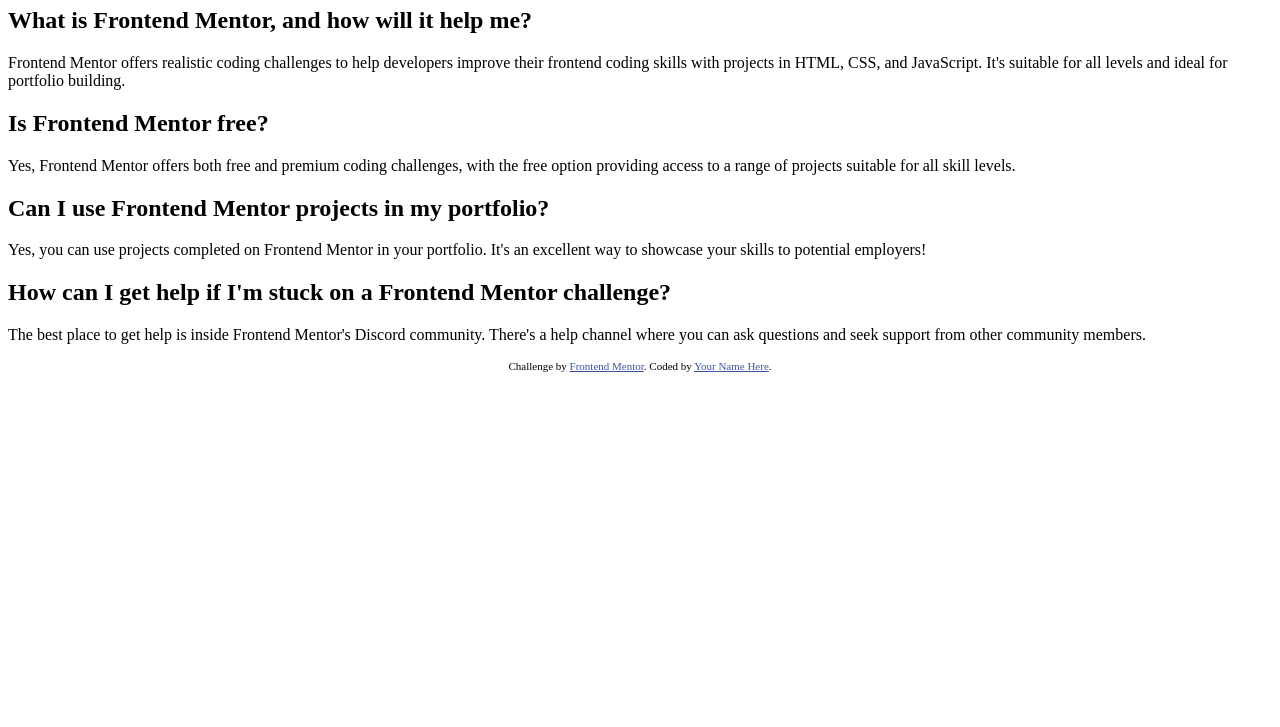
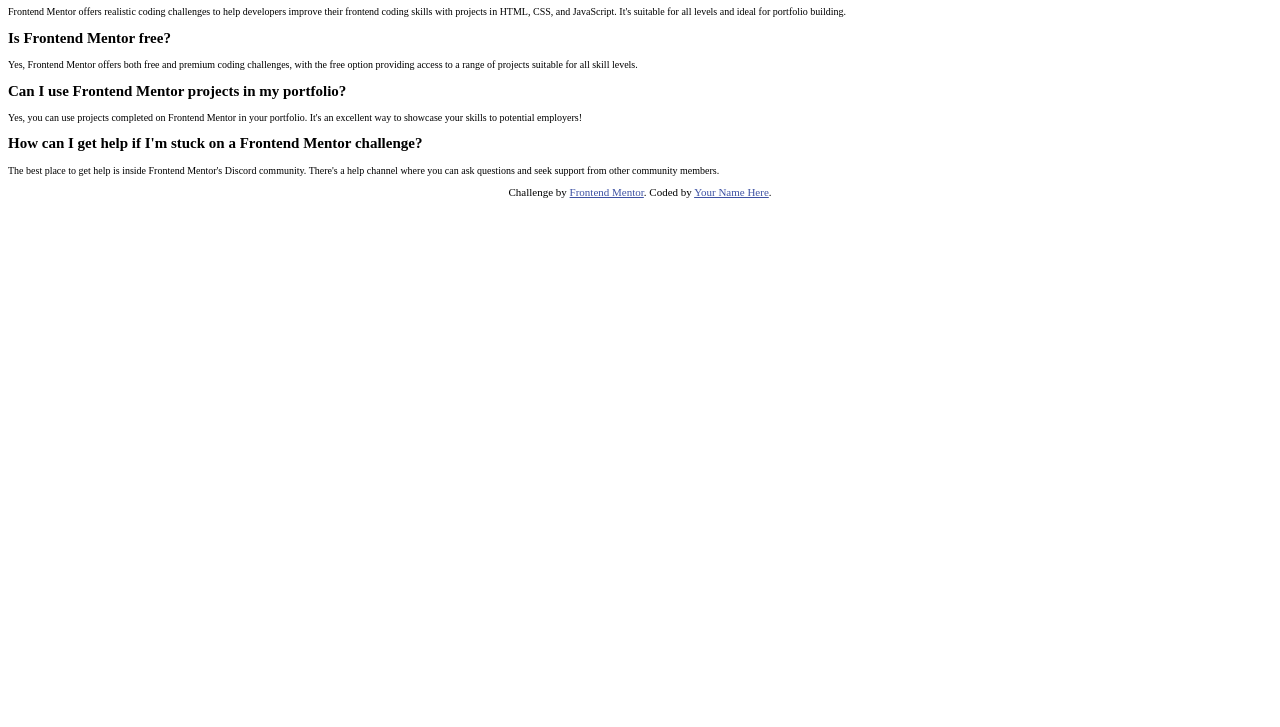
Before and after one commit to djmills89/Faq, a plain HTML site: page index.html in a window 1280 px wide. Shown: the part 73-800 px from the top of the page. Drawn offline with Linux system fonts and the light colour scheme.

Commit message:
initial css

```diff
--- a/index.html
+++ b/index.html
@@ -7,7 +7,7 @@
   <link rel="icon" type="image/png" sizes="32x32" href="./assets/images/favicon-32x32.png">
 
   <title>Frontend Mentor | FAQ accordion</title>
-
+  <link rel="stylesheet" href="./styles/style.css">
   <!-- Feel free to remove these styles or customise in your own stylesheet 👍 -->
   <style>
     .attribution { font-size: 11px; text-align: center; }
--- /dev/null
+++ b/styles/style.css
@@ -0,0 +1,23 @@
+@font-face {
+    font-family: 'Work Sans';
+    src: url('../assets/fonts/WorkSans-VariableFont_wght.ttf');
+}
+
+:root {
+    --card-bg-white: hsl(0, 100%, 100%);
+    --purple-100: hsl(275, 100%, 97%);
+    --purple-600: hsl(292, 16%, 49%);
+    --purple-950: hsl(292, 42%, 14%);
+
+    --ff-normal: 'Work Sans', sans-serif;
+
+    --fs-base: 1.6rem;
+
+    --fw-normal: 400;
+    --fw-medium: 600;
+    --fw-heavy: 700;
+}
+
+html {
+    font-size: 62.5%;
+}
```
